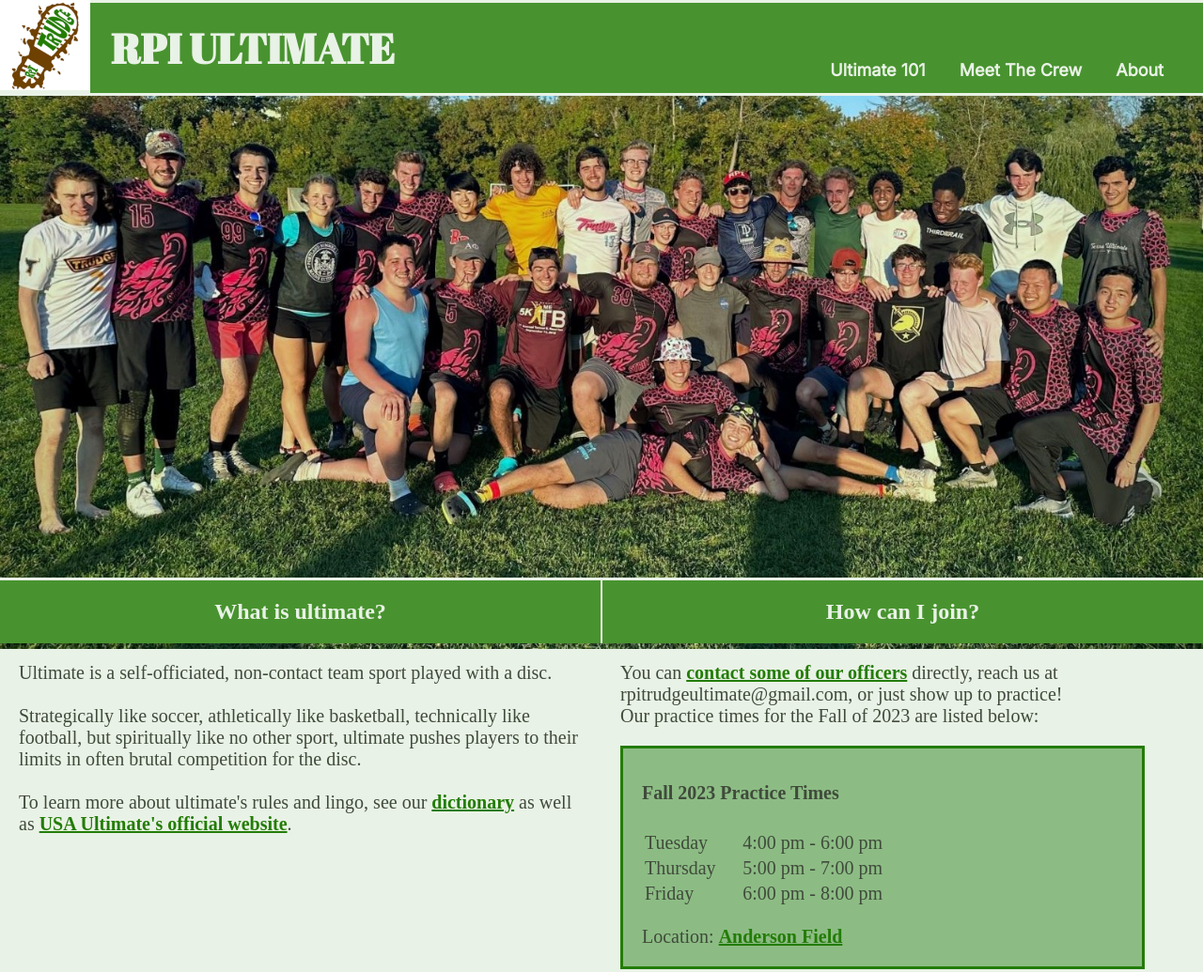
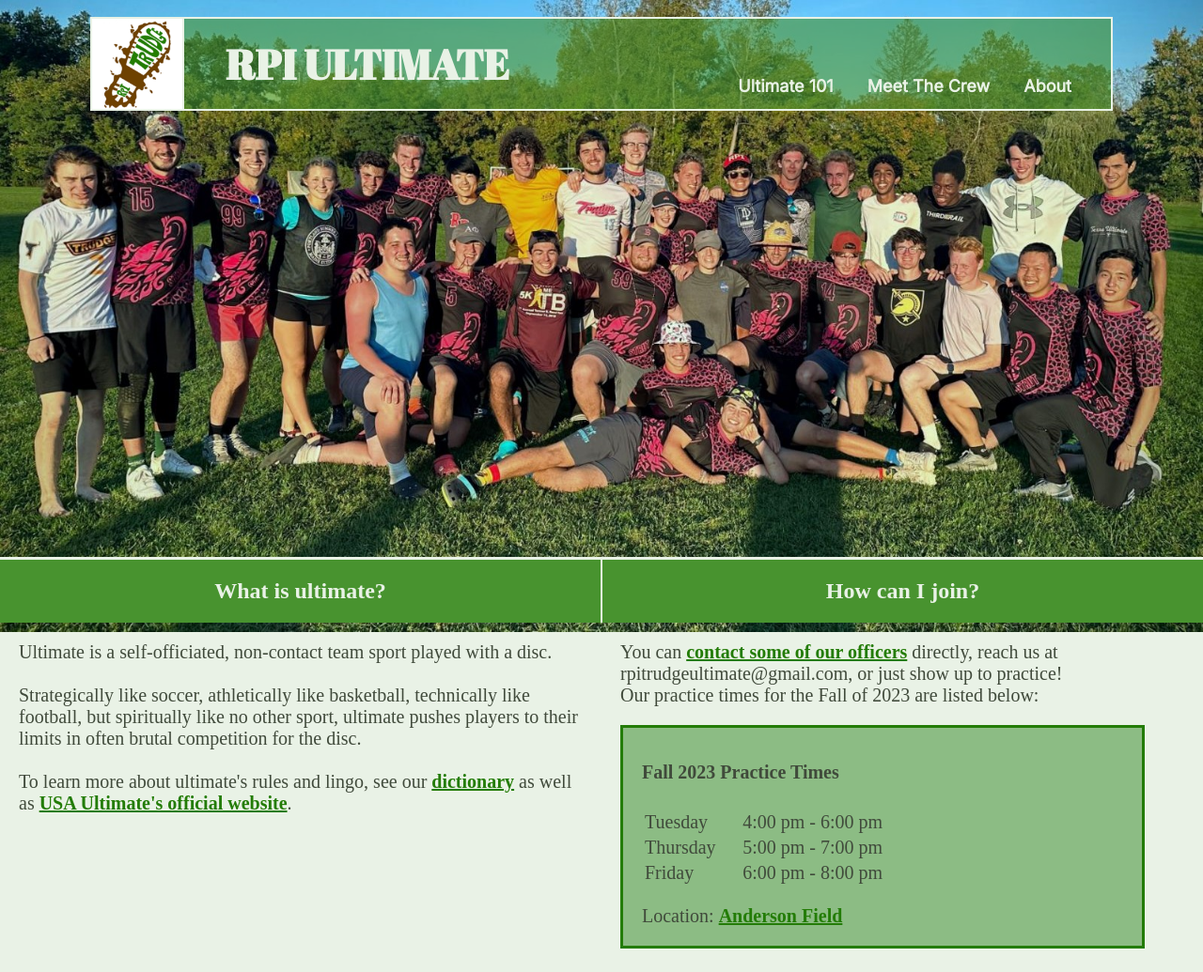
Before and after one commit to mrathgeber/rpi-trudge-website, a plain HTML site: page index.html in a window 1280 px wide. Shown: the top 1035 px of the page at 94% size. Drawn offline with Linux system fonts and the light colour scheme; a web font is replaced by a local one.

Commit message:
collapsing header
reconstructed header to allow for header collapsing

```diff
--- a/index.html
+++ b/index.html
@@ -15,6 +15,7 @@
 
    <script type="text/javascript" src="resources/scripts/header.js" defer></script>
    <script type="text/javascript" src="resources/scripts/footer.js" defer></script>
+   <script type="text/javascript" src="resources/scripts/home.js" defer></script>
 
    <link href='https://fonts.googleapis.com/css?family=Mooli' rel='stylesheet'>
    <link href='https://fonts.googleapis.com/css?family=Inter' rel='stylesheet'>
@@ -24,7 +25,10 @@
 
 <body>
 
-   <img class="home-img" src="resources\images\fall23-team-crop.jpeg" alt="Strudge at Binghamton">
+   <!-- <img class='home-img' src='resources/images/trudge-capital.jpg' alt='Trudge at Capital'> -->
+   <img class='home-img' src='resources/images/fall23-team.jpeg' alt='Trudge at Capital'>
+
+   </div>
 
    <div id="home-wrapper">
 
--- a/resources/scripts/header.js
+++ b/resources/scripts/header.js
@@ -2,12 +2,14 @@ $(function () {
    var output = "";
    var body = $("body").html();
 
-   output += "<div class=header>";
+   output += "<div id='home'> <div id='header-wrapper'>";
 
    // Trudge favicon
    output += "<a href='index.html'>" +
       "<img src='resources/images/trudge-152x152.png' class='favicon' alt='Trudge Logo'>" +
       "</a>";
+
+   output += "<div id='header'>";
 
    // Header title
    output += "<div>" +
@@ -24,8 +26,31 @@ $(function () {
       "</nav>";
 
    output += "</div>";
+   output += "</div>";
+
+   output += "<div id='sticky'><p>hi</p></div>"
+
+   // output += "<img class='home-img' src='resources/images/trudge-capital.jpg' alt='Trudge at Capital'>";
+
+   // output += "</div>";
 
    output += body;
 
    $("body").html(output);
 });
+
+document.addEventListener('scroll', onScroll);
+
+function onScroll() {
+   var scrollPosition = window.scrollY,
+      showHeaderPosition = 400;
+
+   // Determine if position is at a certain point
+   if (scrollPosition >= showHeaderPosition) {
+      $('#sticky').css('display', 'flex');
+
+   }
+   else {
+      $('#sticky').css('display', 'none');
+   }
+}
--- /dev/null
+++ b/resources/scripts/home.js
@@ -0,0 +1,10 @@
+$(function () {
+
+   function toggleVisibility(element) {
+      $("#header").toggle(400);
+   }
+
+   $(".home-img").on("click", function() {
+      toggleVisibility(this);
+   });
+});
--- a/resources/styles/style.css
+++ b/resources/styles/style.css
@@ -38,9 +38,31 @@ nav a {
 
 /* ----------------- Header ----------------- */
 
+#home {
+   width: 100vw;
+   max-width: 100%;
+   display: flex;
+   flex-direction: column;
+   align-items: center;
+}
+
+#header-wrapper {
+   display: flex;
+   justify-content: left;
+   align-items: center;
+
+   position: absolute;
+   width: 85%;
+}
+
+#header-wrapper a {
+   height: 100%;
+}
+
 /* universal header section */
-.header {
+#header {
    display: flex;
+   justify-content: left;
    align-items: center;
 
    height: 12vh;
@@ -48,32 +70,62 @@ nav a {
 
    font-size: 24px;
 
-   margin-top: 0;
-   margin-bottom: 0;
+   background-color: #48932f;
+   background-color: rgba(0, 0, 0, 0);
+   color: #e9f2e6;
+   /* color: dimgray; */
 
-   background-color: #48932f;
-   position: sticky;
+   /* position: absolute; */
+
+   background-color: rgba(72, 147, 47, 0.6);
+
+   margin: 0.75em 0 0.75em 0em;
+
    top: 0;
    z-index: 3;
 
-   border-top: 3px solid #e9f2e6;
+   border: 2px solid #e9f2e6;
+
+   transition: height 2s;
+}
+
+#header:hover {
+   background-color: rgba(72, 147, 47, 0.8);
+}
+
+#sticky {
+   position: sticky;
+   top: 0;
+   display: none;
+
+   height: 10vh;
+   background-color: rgba(72, 147, 47, 0.95);
+   width: 100%;
    border-bottom: 3px solid #e9f2e6;
+   transition: 1s ease-in-out;
 }
 
 /* trudge header favicon */
 .favicon {
    height: 12vh;
-   border-top: 3px solid #e9f2e6;
-   border-bottom: 3px solid #e9f2e6;
+   border-top: 2px solid #e9f2e6;
+   border-bottom: 2px solid #e9f2e6;
+   border-left: 2px solid #e9f2e6;
+   margin-top: 0.25em;
 }
 
 /* universal header title */
 #title {
-   color: #e9f2e6;
+   /* color: #e9f2e6; */
    font-size: 44px;
    font-family: "Abril Fatface";
    margin-left: 0.5em;
    text-align: center;
+
+   padding-top: 0.2em;
+   padding-right: 0.5em;
+   padding-bottom: 0.2em;
+   padding-left: 0.5em;
 
    @media (max-width: 768px) {
       font-size: 16px;
@@ -84,7 +136,7 @@ nav a {
    margin-left: 1em;
    margin-right: 1em;
    margin-bottom: 0.8em;
-   color: #e9f2e6;
+   /* color: #e9f2e6; */
    font-family: "Inter";
    font-size: 18px;
    font-weight: bold;
@@ -98,7 +150,7 @@ nav a {
 p.nav-element:hover {
    text-decoration: underline;
    font-weight: bolder;
-   color: #bdd8b4;
+   /* color: #bdd8b4; */
    transition: 0.3s ease-in-out;
 }
 
```
Also changed, not shown: 1 other file. Lines whose indentation alone changed are shown as unchanged.
